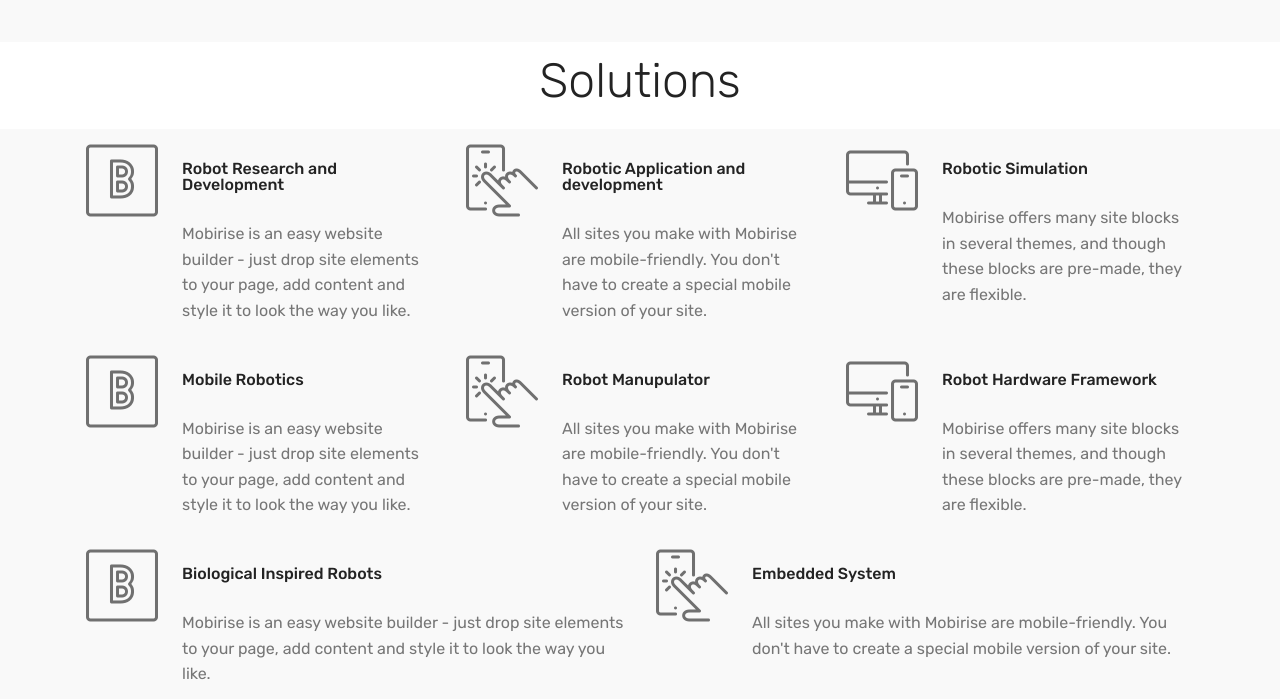
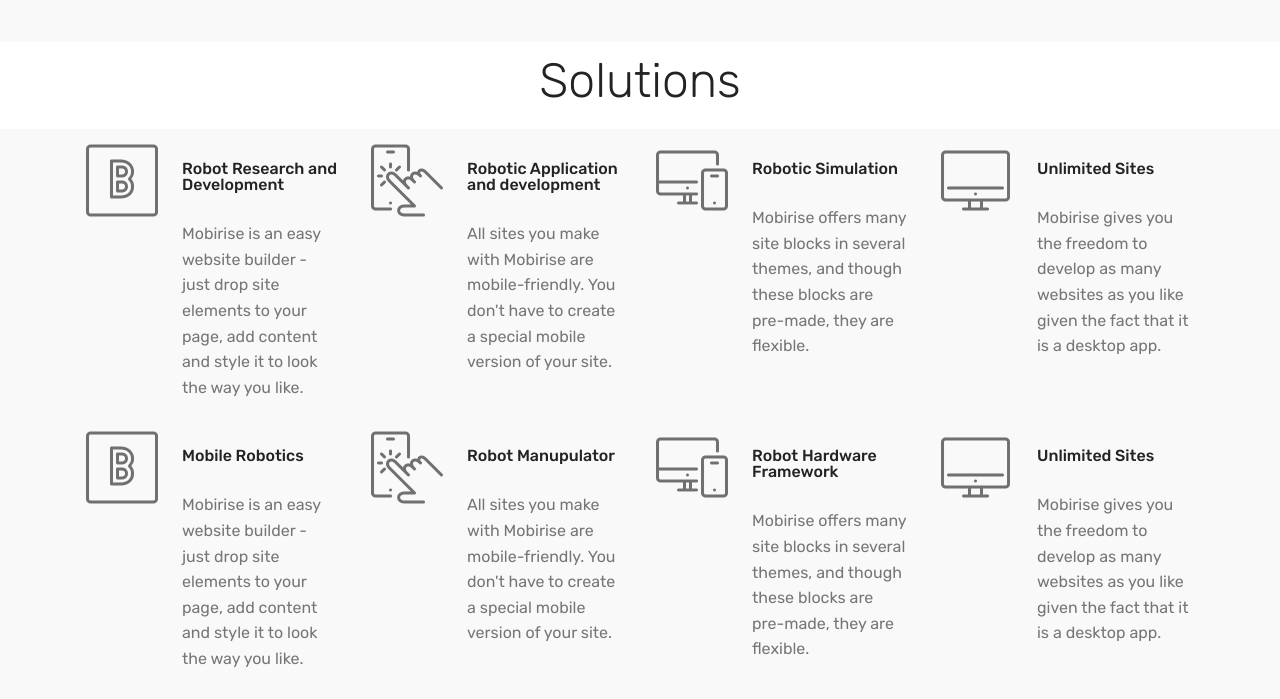
Before and after one commit to thetaroboticslab/thetaroboticslab.github.io, a plain HTML site: page page1.html in a window 1280 px wide. Shown: the part 830-1529 px from the top of the page. Drawn offline with Linux system fonts and the light colour scheme; files whose address does not match are found by name.

Commit message:
create github pages

```diff
--- a/page1.html
+++ b/page1.html
@@ -225,7 +225,7 @@
     <div class="container">
         <div class="row justify-content-center">
 
-            <div class="card p-3 col-12 col-md-6 col-lg-4">
+            <div class="card p-3 col-12 col-md-6 col-lg-3">
                 <div class="media">
                     <div class="card-img pr-2">
                         <span class="mbri-bootstrap mbr-iconfont"></span>
@@ -240,7 +240,7 @@
                 </div>
             </div>
 
-            <div class="card p-3 col-12 col-md-6 col-lg-4">
+            <div class="card p-3 col-12 col-md-6 col-lg-3">
                 <div class="media">
                     <div class="card-img pr-2">
                         <span class="mbri-touch mbr-iconfont"></span>
@@ -255,7 +255,7 @@
                 </div>
             </div>
 
-            <div class="card p-3 col-12 col-md-6 col-lg-4">
+            <div class="card p-3 col-12 col-md-6 col-lg-3">
                 <div class="media">
                     <div class="card-img pr-2">
                         <span class="mbri-responsive mbr-iconfont"></span>
@@ -270,7 +270,21 @@
                 </div>
             </div>
 
-
+            <div class="card p-3 col-12 col-md-6 col-lg-3">
+                <div class="media">
+                    <div class="card-img pr-2">
+                        <span class="mbri-desktop mbr-iconfont"></span>
+                    </div>
+                    <div class="card-box media-body">
+                        <h4 class="card-title py-3 mbr-fonts-style display-7">
+                            Unlimited Sites
+                        </h4>
+                        <p class="mbr-text mbr-fonts-style display-7">
+                           Mobirise gives you the freedom to develop as many websites as you like given the fact that it is a desktop app.
+                        </p>
+                    </div>
+                </div>
+            </div>
         </div>
     </div>
 </section>
@@ -283,7 +297,7 @@
     <div class="container">
         <div class="row justify-content-center">
 
-            <div class="card p-3 col-12 col-md-6 col-lg-4">
+            <div class="card p-3 col-12 col-md-6 col-lg-3">
                 <div class="media">
                     <div class="card-img pr-2">
                         <span class="mbri-bootstrap mbr-iconfont"></span>
@@ -298,7 +312,7 @@
                 </div>
             </div>
 
-            <div class="card p-3 col-12 col-md-6 col-lg-4">
+            <div class="card p-3 col-12 col-md-6 col-lg-3">
                 <div class="media">
                     <div class="card-img pr-2">
                         <span class="mbri-touch mbr-iconfont"></span>
@@ -312,7 +326,7 @@
                 </div>
             </div>
 
-            <div class="card p-3 col-12 col-md-6 col-lg-4">
+            <div class="card p-3 col-12 col-md-6 col-lg-3">
                 <div class="media">
                     <div class="card-img pr-2">
                         <span class="mbri-responsive mbr-iconfont"></span>
@@ -327,7 +341,21 @@
                 </div>
             </div>
 
-
+            <div class="card p-3 col-12 col-md-6 col-lg-3">
+                <div class="media">
+                    <div class="card-img pr-2">
+                        <span class="mbri-desktop mbr-iconfont"></span>
+                    </div>
+                    <div class="card-box media-body">
+                        <h4 class="card-title py-3 mbr-fonts-style display-7">
+                            Unlimited Sites
+                        </h4>
+                        <p class="mbr-text mbr-fonts-style display-7">
+                           Mobirise gives you the freedom to develop as many websites as you like given the fact that it is a desktop app.
+                        </p>
+                    </div>
+                </div>
+            </div>
         </div>
     </div>
 </section>
@@ -432,7 +460,7 @@
                     </div>
 
                     <form class="form-inline" action="https://mobirise.com/" method="post" data-form-title="Mobirise Form">
-                        <input type="hidden" value="cbuoX1OxJwPbsVyLU6qrnLs2KnaRbFziG2rDgcs26AltJkS34mVYl8ni65NCJ/CrdX9eIBMnKZAGdohwAo5/ydeViS0oYCumjd0pMRDWksA6jqybQz3+HfSroymHD9xz" data-form-email="true">
+                        <input type="hidden" value="FyyvoEY2EpM1GdF471iwcGii2++9HUmO6PZrbpVySdWT5cwyZYpQSN4plgETqWPmD6tYnJH7V1xT84yk75kvIpZUrJrNpHRo6EXSOLyxe4Iqxu8jZm8H4ErLlu+rKEy4" data-form-email="true">
                         <div class="form-group">
                             <input type="email" class="form-control input-sm input-inverse my-2" name="email" required="" data-form-field="Email" placeholder="Email" id="email-footer3-j">
                         </div>
```
Also changed, not shown: index.html (+2 -2 lines), page2.html (+2 -2 lines), page3.html (+3 -3 lines), page4.html (+1 -1 lines), 1 other file.
